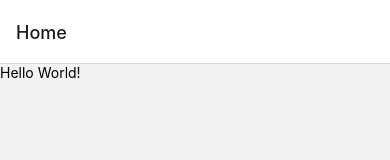
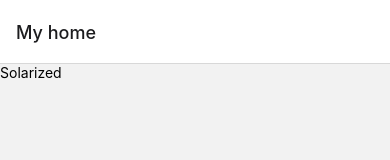
Before and after one commit to d2ndjim/AwesomeProjectExpo, a React Native app: screen /Home in a window 390 px wide. Shown: the top 160 px of the page. Built offline with nearby package versions, Linux system fonts and the light colour scheme.

Commit message:
Use routes in navigation

```diff
--- a/App.js
+++ b/App.js
@@ -10,12 +10,19 @@ const App = () => {
   return (
     <NavigationContainer>
       <Stack.Navigator initialRouteName="Home">
-        <Stack.Screen name="Home" component={Home} />
-        <Stack.Screen name="ColorPalette" component={ColorPalette} />
+        <Stack.Screen
+          name="Home"
+          component={Home}
+          options={{ title: 'My home' }}
+        />
+        <Stack.Screen
+          name="ColorPalette"
+          component={ColorPalette}
+          options={({ route }) => ({ title: route.params.paletteName })}
+        />
       </Stack.Navigator>
     </NavigationContainer>
   );
 };
 
-
 export default App;
--- a/screens/ColorPalette.js
+++ b/screens/ColorPalette.js
@@ -1,39 +1,18 @@
 import React from 'react';
-import { SafeAreaView, FlatList, Text, StyleSheet } from 'react-native';
+import { FlatList, Text, StyleSheet } from 'react-native';
 import ColorBox from '../components/ColorBox';
 
-const COLORS = [
-  { colorName: 'Base03', hexCode: '#002b36' },
-  { colorName: 'Base02', hexCode: '#073642' },
-  { colorName: 'Base01', hexCode: '#586e75' },
-  { colorName: 'Base00', hexCode: '#657b83' },
-  { colorName: 'Base0', hexCode: '#839496' },
-  { colorName: 'Base1', hexCode: '#93a1a1' },
-  { colorName: 'Base2', hexCode: '#eee8d5' },
-  { colorName: 'Base3', hexCode: '#fdf6e3' },
-  { colorName: 'Yellow', hexCode: '#b58900' },
-  { colorName: 'Orange', hexCode: '#cb4b16' },
-  { colorName: 'Red', hexCode: '#dc322f' },
-  { colorName: 'Magenta', hexCode: '#d33682' },
-  { colorName: 'Violet', hexCode: '#6c71c4' },
-  { colorName: 'Blue', hexCode: '#268bd2' },
-  { colorName: 'Cyan', hexCode: '#2aa198' },
-  { colorName: 'Green', hexCode: '#859900' },
-];
-
-const ColorPalette = () => {
-  // const { colors } = route.params;
+const ColorPalette = ({ route }) => {
+  const { colors, paletteName } = route.params;
   return (
-    <SafeAreaView>
     <FlatList
-        data={COLORS}
+      data={colors}
       keyExtractor={(item) => item.colorName}
       renderItem={({ item }) => (
         <ColorBox colorName={item.colorName} hexCode={item.hexCode} />
       )}
-        ListHeaderComponent={<Text style={styles.header}>Solarized</Text>}
+      ListHeaderComponent={<Text style={styles.header}>{paletteName}</Text>}
     />
-    </SafeAreaView>
   );
 };
 
--- a/screens/Home.js
+++ b/screens/Home.js
@@ -1,10 +1,38 @@
 import React from 'react';
-import { Text, View } from 'react-native';
+import { Text, View, TouchableOpacity } from 'react-native';
 
-const Home = () => {
+const SOLARIZED = [
+  { colorName: 'Base03', hexCode: '#002b36' },
+  { colorName: 'Base02', hexCode: '#073642' },
+  { colorName: 'Base01', hexCode: '#586e75' },
+  { colorName: 'Base00', hexCode: '#657b83' },
+  { colorName: 'Base0', hexCode: '#839496' },
+  { colorName: 'Base1', hexCode: '#93a1a1' },
+  { colorName: 'Base2', hexCode: '#eee8d5' },
+  { colorName: 'Base3', hexCode: '#fdf6e3' },
+  { colorName: 'Yellow', hexCode: '#b58900' },
+  { colorName: 'Orange', hexCode: '#cb4b16' },
+  { colorName: 'Red', hexCode: '#dc322f' },
+  { colorName: 'Magenta', hexCode: '#d33682' },
+  { colorName: 'Violet', hexCode: '#6c71c4' },
+  { colorName: 'Blue', hexCode: '#268bd2' },
+  { colorName: 'Cyan', hexCode: '#2aa198' },
+  { colorName: 'Green', hexCode: '#859900' },
+];
+
+const Home = ({ navigation }) => {
   return (
     <View>
-      <Text>Hello World!</Text>
+      <TouchableOpacity
+        onPress={() => {
+          navigation.navigate('ColorPalette', {
+            paletteName: 'Solarized',
+            colors: SOLARIZED,
+          });
+        }}
+      >
+        <Text>Solarized</Text>
+      </TouchableOpacity>
     </View>
   );
 };
```
Lines whose indentation alone changed are shown as unchanged.
